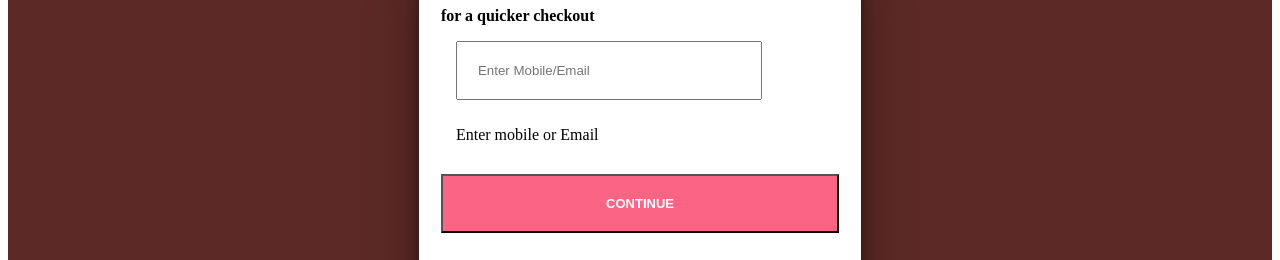
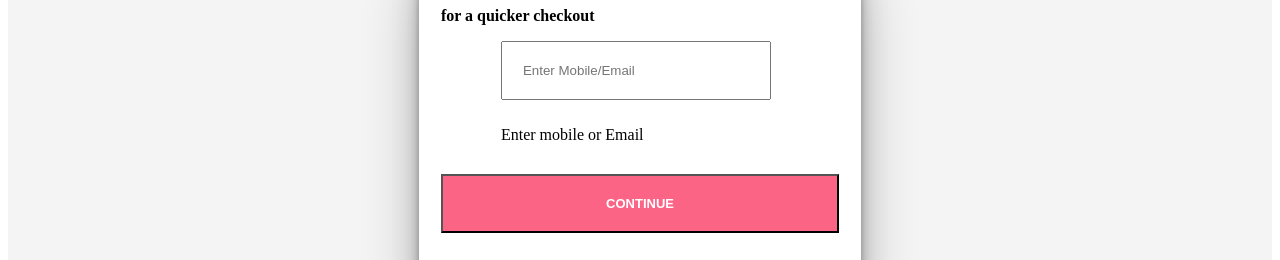
Before and after one commit to Rohit24-code/faballey, a plain HTML site: page singup.html in a window 1280 px wide. Shown: the part 156-416 px from the top of the page. Drawn offline with Linux system fonts and the light colour scheme.

Commit message:
Update singup.html

```diff
--- a/singup.html
+++ b/singup.html
@@ -14,7 +14,7 @@
         display: flex;
         align-items: center;
         justify-content: center;
-        background-color: #5c2926;
+        background-color: #f4f4f4;
     }
 
     .popup {
@@ -79,6 +79,7 @@ background-color: white;
         cursor: pointer;
 
     }
+    */
 
     .fa-circle-xmark {
         content: "\f057";
@@ -107,7 +108,9 @@ background-color: white;
 
     }
     .loginbox{
-    margin-left: 15px;
+    margin-left: 60px;
+    /* display:flex ;
+    justify-content: center; */
     }
 
     .other {
```
